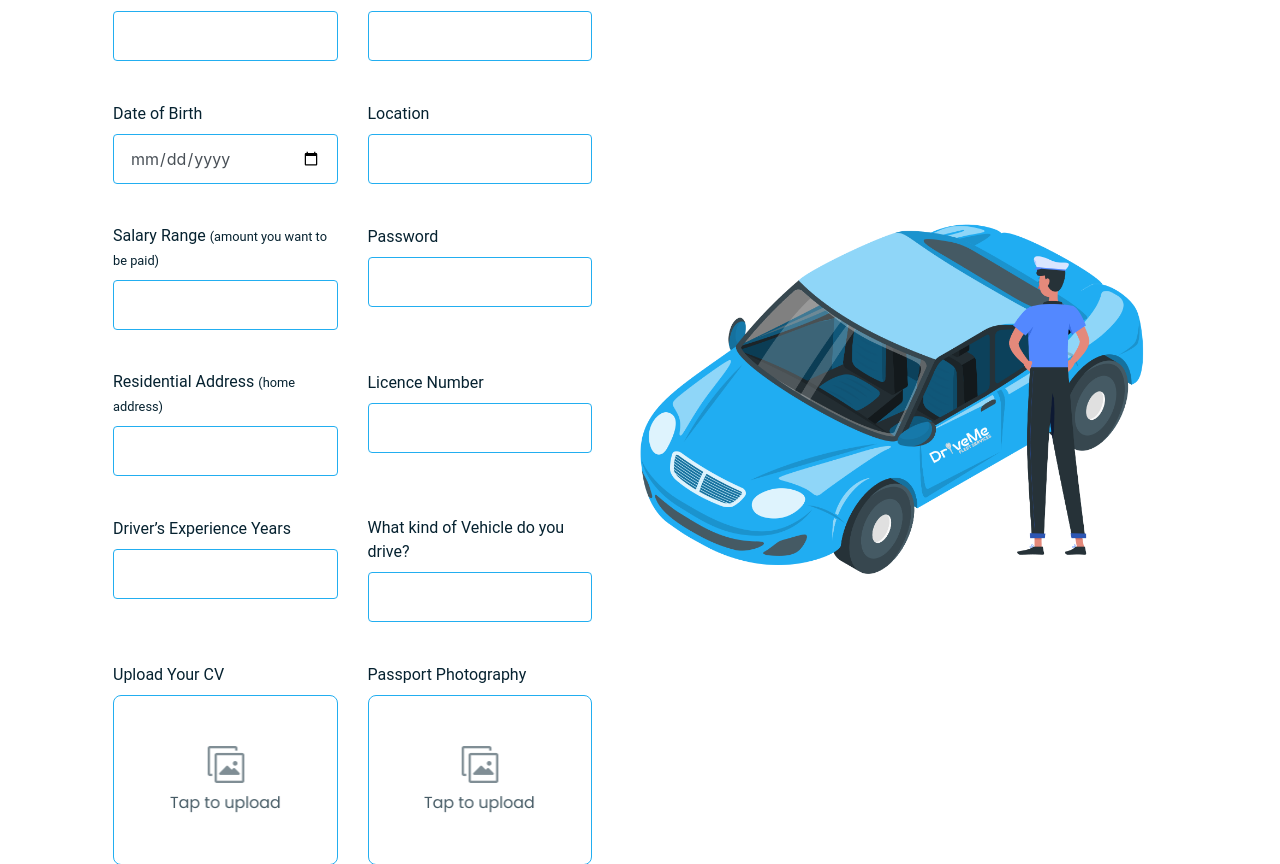
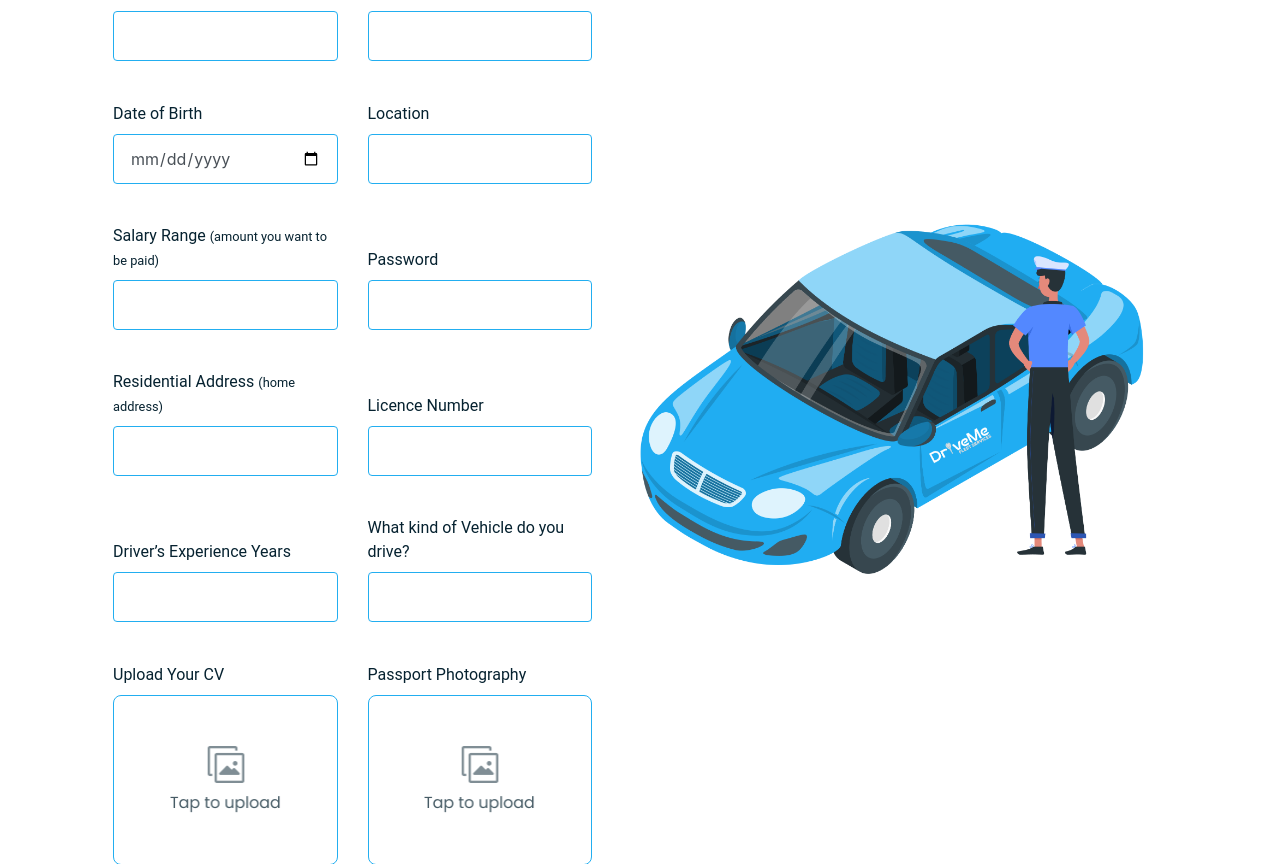
Before and after one commit to jeremiah-adeleye/driveme, a Laravel app: page /driver/register in a window 1280 px wide. Shown: the part 341-1205 px from the top of the page. Run offline with Laravel 8, Linux system fonts and the light colour scheme; style sheets or scripts are compiled from the project's sources.

Commit message:
driver register view

```diff
--- a/resources/sass/app.scss
+++ b/resources/sass/app.scss
@@ -38,6 +38,7 @@ a:hover {
 
 .form-group.custom {
     margin-bottom: 2.5rem;
+    margin-top: auto;
     label {
         font-weight: normal;
         font-family: Roboto, sans-serif;
--- a/resources/views/driver_register.blade.php
+++ b/resources/views/driver_register.blade.php
@@ -7,7 +7,7 @@
 @section('content')
     <section id="register-section" class="d-flex flex-column" >
         <p class="font-weight-bold px-4 mb-5" ><a href="/" >Homepage</a> / <span class="text-primary" >Driver Registration</span></p>
-        <div class="row my-auto">
+        <div class="row my-auto align-items-end">
             <div class="col-lg-6 px-5">
                 <form method="post" >
                     {{ csrf_field() }}
```
Also changed, not shown: public/css/app.css.
